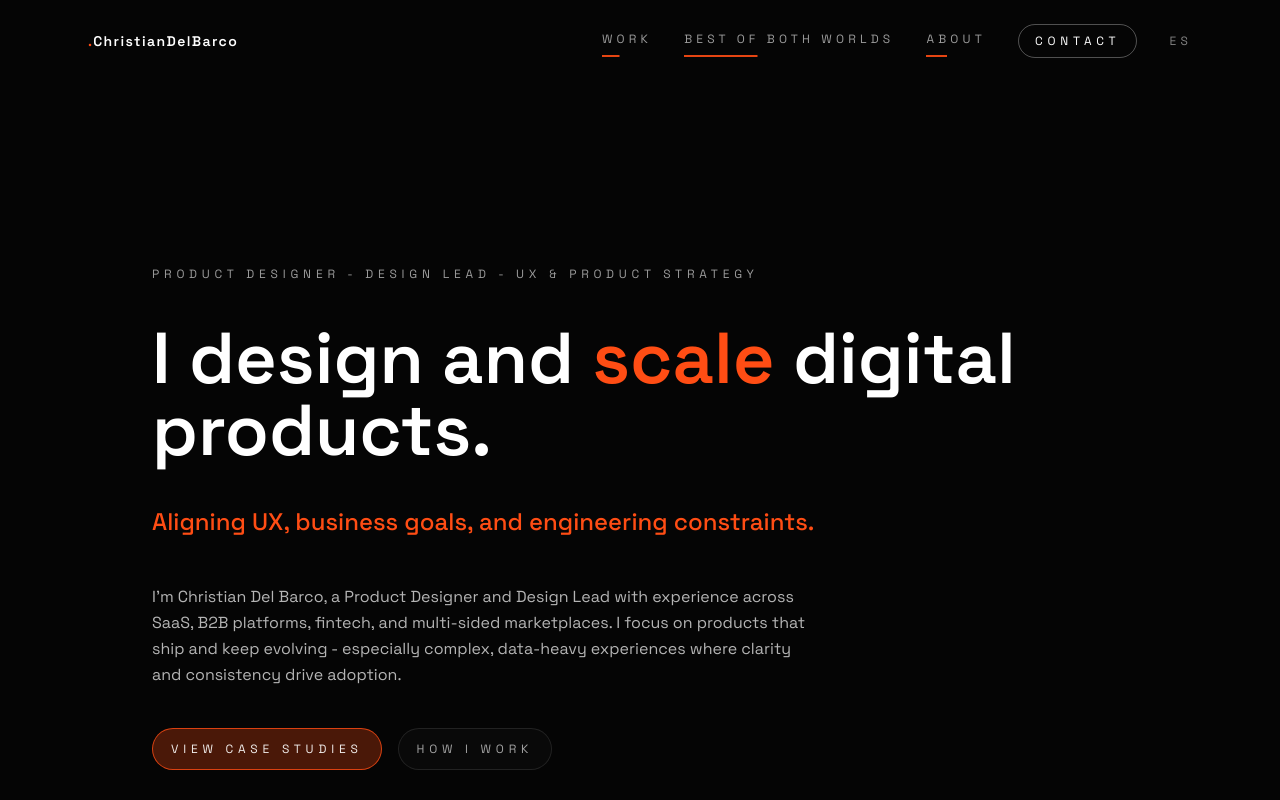
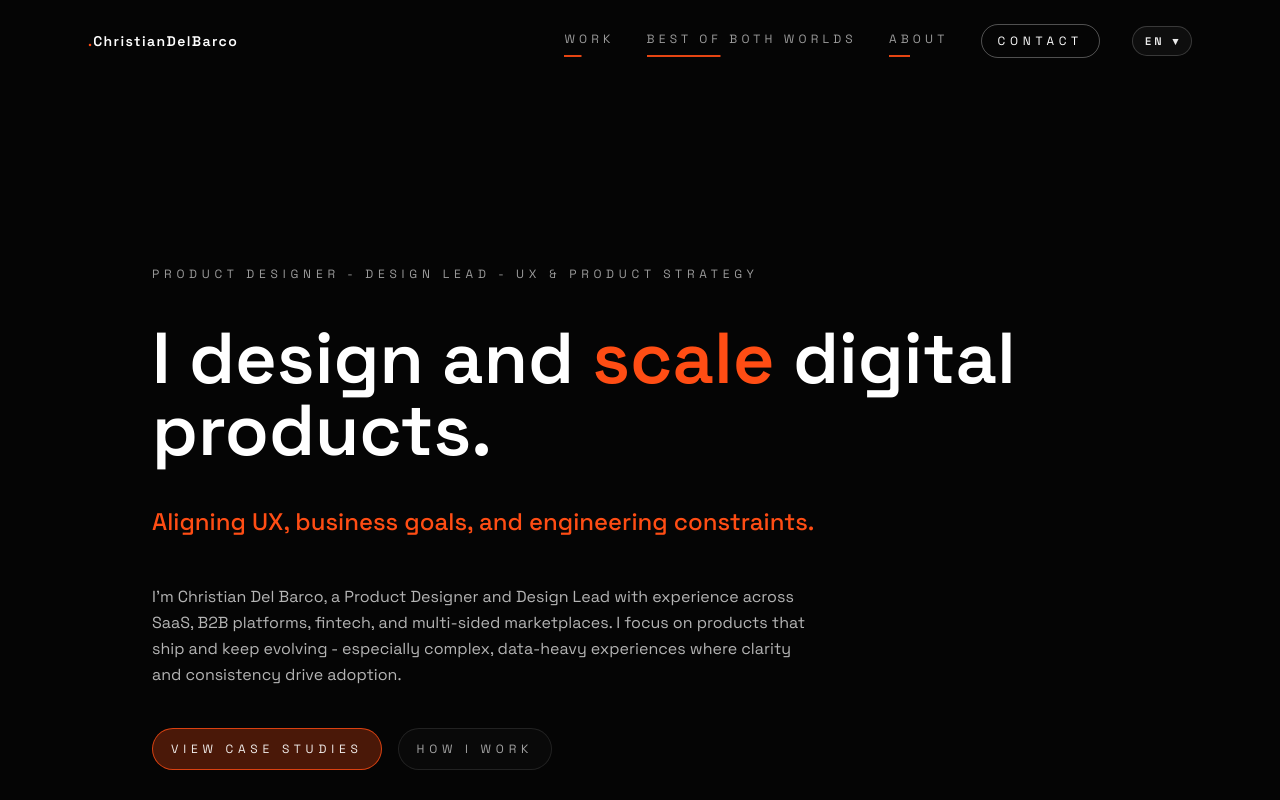
Before and after one commit to Mistercitos/portafolio, a React (Vite) app: page / in a window 1280 px wide. Shown: the top 800 px of the page. Built offline with nearby package versions, Linux system fonts and the light colour scheme.

Commit message:
Redesign language selector as dropdown

```diff
--- a/src/App.jsx
+++ b/src/App.jsx
@@ -1,5 +1,5 @@
 
-import { useEffect, useMemo, useState } from 'react'
+import { useEffect, useMemo, useRef, useState } from 'react'
 import { AnimatePresence, motion, useReducedMotion } from 'framer-motion'
 import {
   BrowserRouter,
@@ -292,10 +292,17 @@ function AppLayout() {
 function Header() {
   const [isScrolled, setIsScrolled] = useState(false)
   const [menuOpen, setMenuOpen] = useState(false)
+  const [langOpen, setLangOpen] = useState(false)
   const { lang, t } = useI18n()
   const navigate = useNavigate()
   const location = useLocation()
   const prefix = lang === 'es' ? '/es' : ''
+  const LANGS = [
+    { code: 'EN', label: 'English', value: 'en', prefix: '' },
+    { code: 'ES', label: 'Español', value: 'es', prefix: '/es' },
+  ]
+  const basePath = location.pathname.replace(/^\/es(?=\/|$)/, '') || '/'
+  const langMenuRef = useRef(null)
 
   useEffect(() => {
     let frame = 0
@@ -321,6 +328,25 @@ function Header() {
     window.addEventListener('resize', onResize)
     return () => window.removeEventListener('resize', onResize)
   }, [menuOpen])
+
+  useEffect(() => {
+    if (!langOpen) return
+    const onClick = (event) => {
+      if (!langMenuRef.current) return
+      if (!langMenuRef.current.contains(event.target)) {
+        setLangOpen(false)
+      }
+    }
+    const onKey = (event) => {
+      if (event.key === 'Escape') setLangOpen(false)
+    }
+    window.addEventListener('mousedown', onClick)
+    window.addEventListener('keydown', onKey)
+    return () => {
+      window.removeEventListener('mousedown', onClick)
+      window.removeEventListener('keydown', onKey)
+    }
+  }, [langOpen])
 
   return (
     <header
@@ -356,16 +382,42 @@ function Header() {
           >
             {t.nav.contact}
           </Link>
+          <div className="lang-menu" ref={langMenuRef}>
             <button
               type="button"
+              className="lang-menu__trigger"
+              aria-haspopup="menu"
+              aria-expanded={langOpen}
+              onClick={() => setLangOpen((prev) => !prev)}
+            >
+              <span className="lang-menu__label">
+                {LANGS.find((option) => option.value === lang)?.code}
+              </span>
+              <span className="lang-menu__caret" aria-hidden="true">▾</span>
+            </button>
+            {langOpen ? (
+              <div className="lang-menu__panel" role="menu">
+                {LANGS.map((option) => {
+                  const isActive = option.value === lang
+                  return (
+                    <button
+                      key={option.value}
+                      type="button"
+                      role="menuitem"
+                      className={`lang-menu__option ${isActive ? 'is-active' : ''}`}
                       onClick={() => {
-              const next = lang === 'es' ? location.pathname.replace('/es', '') || '/' : `/es${location.pathname}`
-              navigate(next)
+                        if (!isActive) navigate(`${option.prefix}${basePath}`)
+                        setLangOpen(false)
                       }}
-            className="text-xs text-white/50 transition hover:text-[var(--accent)]"
-          >
-            {lang === 'es' ? 'EN' : 'ES'}
+                    >
+                      <span className="lang-menu__code">{option.code}</span>
+                      <span className="lang-menu__name">{option.label}</span>
                     </button>
+                  )
+                })}
+              </div>
+            ) : null}
+          </div>
         </nav>
         <button
           className="flex items-center gap-2 rounded-full border border-white/30 px-3 py-2 text-xs uppercase tracking-[0.4em] text-white md:hidden focus-visible:outline focus-visible:outline-2 focus-visible:outline-white/60"
@@ -397,17 +449,43 @@ function Header() {
             >
               {t.nav.contact}
             </Link>
+            <div className="lang-menu lang-menu--mobile" ref={langMenuRef}>
               <button
                 type="button"
+                className="lang-menu__trigger"
+                aria-haspopup="menu"
+                aria-expanded={langOpen}
+                onClick={() => setLangOpen((prev) => !prev)}
+              >
+                <span className="lang-menu__label">
+                  {LANGS.find((option) => option.value === lang)?.code}
+                </span>
+                <span className="lang-menu__caret" aria-hidden="true">▾</span>
+              </button>
+              {langOpen ? (
+                <div className="lang-menu__panel" role="menu">
+                  {LANGS.map((option) => {
+                    const isActive = option.value === lang
+                    return (
+                      <button
+                        key={option.value}
+                        type="button"
+                        role="menuitem"
+                        className={`lang-menu__option ${isActive ? 'is-active' : ''}`}
                         onClick={() => {
-                const next = lang === 'es' ? location.pathname.replace('/es', '') || '/' : `/es${location.pathname}`
-                navigate(next)
+                          if (!isActive) navigate(`${option.prefix}${basePath}`)
+                          setLangOpen(false)
                           setMenuOpen(false)
                         }}
-              className="text-left text-xs text-white/50 transition hover:text-[var(--accent)]"
-            >
-              {lang === 'es' ? 'EN' : 'ES'}
+                      >
+                        <span className="lang-menu__code">{option.code}</span>
+                        <span className="lang-menu__name">{option.label}</span>
                       </button>
+                    )
+                  })}
+                </div>
+              ) : null}
+            </div>
           </div>
         </div>
       )}
--- a/src/styles/global.css
+++ b/src/styles/global.css
@@ -157,6 +157,107 @@ a[aria-current='page'] .accent-underline::after {
   box-shadow: 0 0 0 3px rgba(var(--accent-rgb), 0.55);
 }
 
+.lang-menu {
+  position: relative;
+}
+
+.lang-menu__trigger {
+  display: inline-flex;
+  align-items: center;
+  gap: 8px;
+  border: 1px solid rgba(255, 255, 255, 0.18);
+  background: rgba(255, 255, 255, 0.04);
+  color: var(--text);
+  border-radius: 999px;
+  padding: 6px 12px;
+  font-size: 11px;
+  font-weight: 600;
+  letter-spacing: 0.28em;
+  text-transform: uppercase;
+  transition: border-color var(--t) var(--ease), background var(--t) var(--ease),
+    box-shadow var(--t) var(--ease);
+}
+
+.lang-menu__trigger:hover {
+  border-color: rgba(var(--accent-rgb), 0.45);
+  background: rgba(var(--accent-rgb), 0.12);
+  box-shadow: var(--shadow-accent);
+}
+
+.lang-menu__caret {
+  color: var(--muted-2);
+  letter-spacing: 0.08em;
+}
+
+.lang-menu__panel {
+  position: absolute;
+  top: calc(100% + 10px);
+  right: 0;
+  min-width: 180px;
+  max-height: 260px;
+  overflow: auto;
+  padding: 8px;
+  border-radius: 16px;
+  border: 1px solid rgba(255, 255, 255, 0.12);
+  background: rgba(18, 18, 18, 0.96);
+  box-shadow: 0 12px 40px rgba(0, 0, 0, 0.45);
+  backdrop-filter: blur(10px);
+  z-index: 40;
+}
+
+.lang-menu__option {
+  width: 100%;
+  display: flex;
+  align-items: center;
+  justify-content: space-between;
+  gap: 12px;
+  padding: 10px 12px;
+  border-radius: 12px;
+  border: 1px solid transparent;
+  background: transparent;
+  color: var(--muted);
+  font-size: 12px;
+  letter-spacing: 0.08em;
+  text-transform: uppercase;
+  transition: color var(--t) var(--ease), background var(--t) var(--ease),
+    border-color var(--t) var(--ease);
+}
+
+.lang-menu__option:hover {
+  color: var(--text);
+  background: rgba(255, 255, 255, 0.05);
+  border-color: rgba(255, 255, 255, 0.12);
+}
+
+.lang-menu__option.is-active {
+  color: var(--text);
+  background: rgba(var(--accent-rgb), 0.18);
+  border-color: rgba(var(--accent-rgb), 0.45);
+}
+
+.lang-menu__code {
+  font-weight: 600;
+  letter-spacing: 0.22em;
+}
+
+.lang-menu__name {
+  color: var(--muted-2);
+  text-transform: none;
+  letter-spacing: 0.02em;
+}
+
+.lang-menu--mobile .lang-menu__trigger {
+  width: 100%;
+  justify-content: center;
+  padding: 10px 14px;
+}
+
+.lang-menu--mobile .lang-menu__panel {
+  position: static;
+  margin-top: 12px;
+  width: 100%;
+}
+
 .card {
   border: 1px solid var(--border);
   background: var(--panel);
```
Lines whose indentation alone changed are shown as unchanged.
